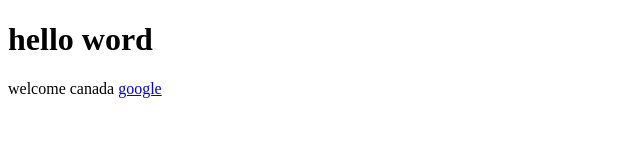
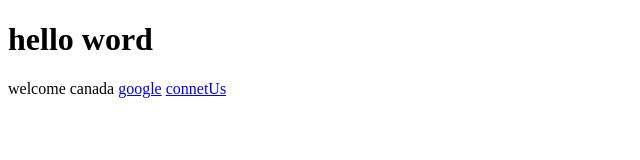
Before and after one commit to akilsoumaya/androidCalender, a plain HTML site: page page.html in a window 1280 px wide. Shown: the full height of the page, 0-640 px from the left. Drawn offline with Linux system fonts and the light colour scheme.

```diff
--- a/page.html
+++ b/page.html
@@ -11,5 +11,6 @@
     <h1>hello word</h1>
     <span>welcome canada</span>
     <a href="www.google.com">google</a>
+    <a href="connectUs.html">connetUs</a>
 </body>
 </html>
```
